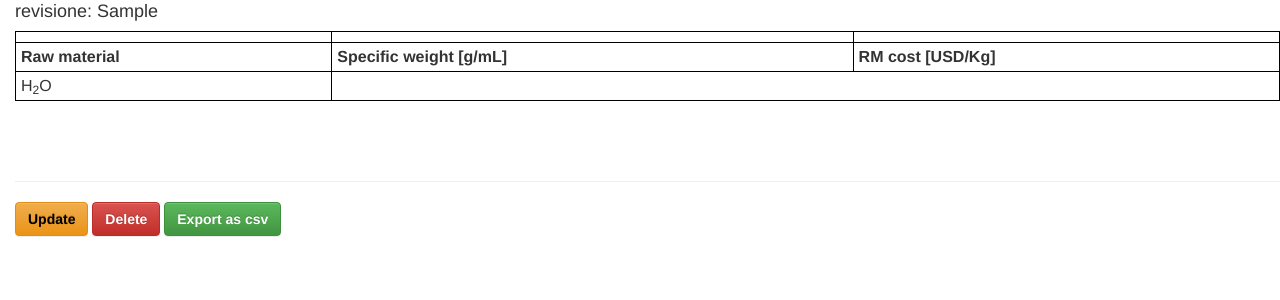
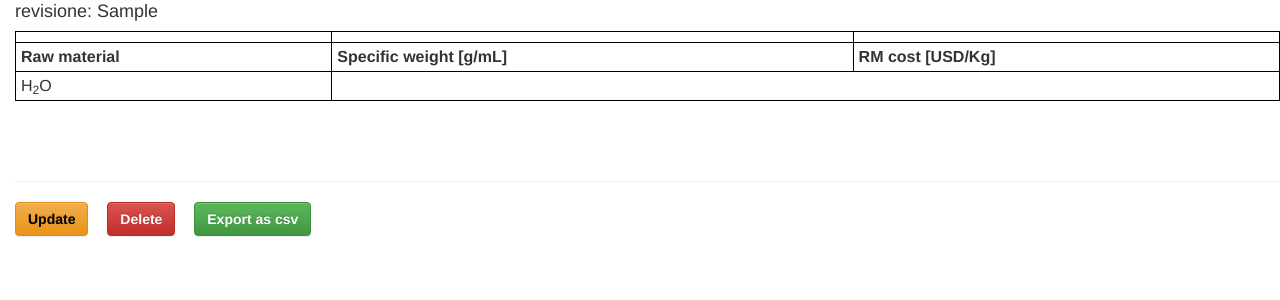
Before and after one commit to FrancescoGalasso/alfamaster, a Django app: template file_master_online/product/templates/product/product_detail.html in a window 1280 px wide. Shown: the part 191-491 px from the top of the page. Run offline with Django 3.2, Linux system fonts and the light colour scheme; the template is opened without the code that fills it: most values are stand-ins (such as "Sample title", 1, 10 or a date in 2020); some libraries are stand-ins or nearby versions.

Commit message:
[chore] - added some pretty css

```diff
--- a/file_master_online/product/static/css/product.css
+++ b/file_master_online/product/static/css/product.css
@@ -14,6 +14,16 @@ body {
 #generateBtn {
     margin-top: 10px;
 }
+
+#divBtns {
+    margin-bottom: 20px;
+}
+
+#divBtns button{
+    margin-right: 15px;
+    margin-left: 15px;
+}
+
 /*
 *   css inside <div class="grid_generator">
 */
--- a/file_master_online/product/templates/product/product_detail.html
+++ b/file_master_online/product/templates/product/product_detail.html
@@ -135,11 +135,12 @@
     </div>
   </div>
 
-  <a class="btn btn-warning" href="{% url 'product_update' pk=prod_pk %}" style="color: black;font-weight: bold;">Update</a>
+  <div id="divBtns">
+    <a class="btn btn-warning" href="{% url 'product_update' pk=prod_pk %}" style="color: black;font-weight: bold;">Update</a>
 
-  <button type="button" class="btn btn-danger" data-toggle="modal" data-target="#myModal" style="font-weight: bold;">Delete</button>
+    <button type="button" class="btn btn-danger" data-toggle="modal" data-target="#myModal" style="font-weight: bold;">Delete</button>
 
-  <a class="btn btn-success" style="font-weight: bold;"  onclick=download_csv(revv)>Export as csv</a>
-
+    <a class="btn btn-success" style="font-weight: bold;"  onclick=download_csv(revv)>Export as csv</a>
+  </div>
 
 {% endblock %}
```
